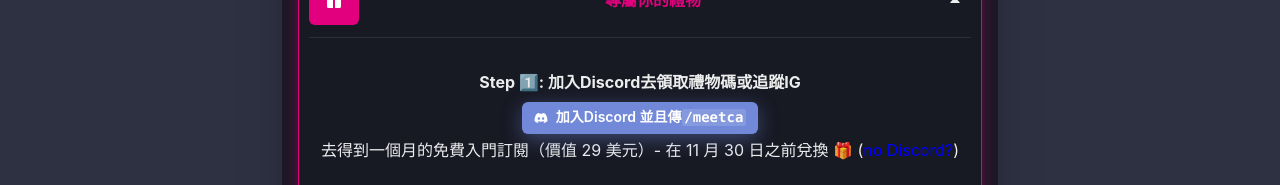
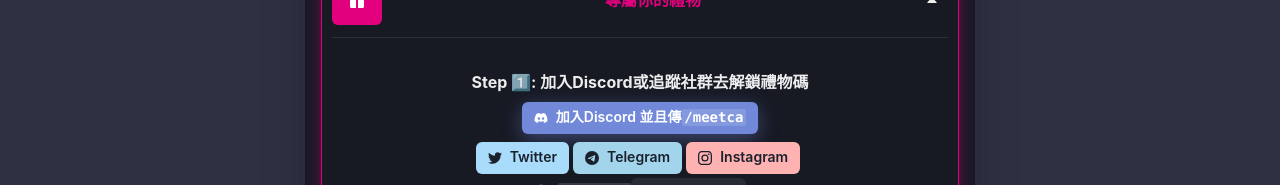
Before and after one commit to Crypto-Arsenal/links, a Next.js app: page / in a window 1280 px wide. Shown: the part 615-800 px from the top of the page. Built offline with nearby package versions, Linux system fonts and the light colour scheme; no server answers.

Commit message:
feat: meet ca

```diff
--- a/internationalization/locales/zh/zh_TW.ts
+++ b/internationalization/locales/zh/zh_TW.ts
@@ -15,7 +15,7 @@ export const zh_TW = {
   },
   meetTaipei: {
     'Meet Taipei 2022': '2022 Meet Taipei 創新創業嘉年華',
-    'Join Discord and Receive Gift Code': '加入Discord去領取禮物碼或追蹤IG',
+    'Join Discord and Receive Gift Code': '加入Discord或追蹤社群去解鎖禮物碼',
     'Sign Up and Unlock Starter Plan': '註冊並解鎖Starter訂閱',
     'Your Sign Up Link': '你的專屬註冊連結',
     'Register and redeem the Gift Code': '註冊並兌換禮品碼去解鎖訂閱',
@@ -32,6 +32,6 @@ export const zh_TW = {
     'Join Discord': '加入Discord',
     'and Text': '並且傳 ',
     'to receive steps & gift code':
-      '去得到一個月的免費入門訂閱（價值 29 美元）- 在 11 月 30 日之前兌換',
+      '追蹤去得到一個月的免費入門訂閱（價值 29 美元）- 在 11 月 30 日之前兌換',
   },
 };
--- a/src/components/Profile.tsx
+++ b/src/components/Profile.tsx
@@ -27,7 +27,9 @@ import {
     Collapse,
     List,
     ListIcon,
-    ListItem
+    ListItem,
+    useClipboard,
+    HStack
 } from '@chakra-ui/react';
 import { TbMathFunction, TbNumber1, TbNumber2 } from 'react-icons/tb'
 import { FcGlobe, FcGoogle } from 'react-icons/fc';
@@ -59,7 +61,10 @@ const pulseRing = keyframes`
 
 const ExpandableMeetTaipieButton = () => {
     const { isOpen, onToggle } = useDisclosure({ isOpen: true })
+    const [isClicked, { on }] = useBoolean()
+
     const { t } = useTranslation()
+    const { onCopy, value, setValue, hasCopied } = useClipboard("meettaipei2022");
 
     return (
         <Box
@@ -116,6 +121,7 @@ const ExpandableMeetTaipieButton = () => {
                                         target={"_blank"}
                                         mt={2}
                                         mb={1}
+                                        onClick={on}
                                         // w={'full'}
                                         bg={'rgb(114,137,218)'}
                                         color={'white'}
@@ -131,7 +137,61 @@ const ExpandableMeetTaipieButton = () => {
                                     >
                                         {t("meetTaipei.Join Discord")} {t("meetTaipei.and Text")} <Code fontWeight={'semibold'} color="white">/meetca </Code>
                                     </Button>
-                                    <Text fontWeight={'normal'} fontSize={'md'}>  {t("meetTaipei.to receive steps & gift code")} 🎁  (<Link href="/meet" color={'blue'}>{"no Discord?"}</Link>) </Text>
+
+                                    {/* <Text fontWeight={'normal'} fontSize={'md'}>  {t("meetTaipei.to receive steps & gift code")}  </Text> */}
+                                    <Box my={1}>
+                                        <Button
+                                            mr={1}
+                                            rounded={'md'}
+                                            onClick={on}
+                                            as="a"
+                                            href="https://twitter.com/_cryptoarsenal_"
+                                            target="_blank"
+                                            colorScheme={'twitter'}
+                                            // variant={'outline'}
+                                            leftIcon={<FaTwitter />} size={'sm'}>
+                                            <Center>
+                                                <Text>Twitter</Text>
+                                            </Center>
+                                        </Button>
+                                        <Button
+                                            mr={1}
+                                            rounded={'md'}
+                                            onClick={on}
+                                            as="a"
+                                            href="https://t.me/TG_Crypto_Arsenal"
+                                            target="_blank"
+                                            colorScheme={'telegram'}
+                                            // variant={'outline'}
+                                            leftIcon={<BsTelegram />}
+                                            // bg={useColorModeValue('gray.50', 'gray.800')}
+                                            size={'sm'}>
+                                            <Center>
+                                                <Text>Telegram</Text>
+                                            </Center>
+                                        </Button>
+                                        <Button
+                                            mr={1}
+                                            rounded={'md'}
+                                            onClick={on}
+                                            as="a"
+                                            href="https://www.instagram.com/crypto_arsenal/?hl=en"
+                                            target="_blank"
+                                            colorScheme={'red'}
+                                            // variant={'outline'}
+                                            leftIcon={<BsInstagram />}
+                                            // bg={useColorModeValue('gray.50', 'gray.800')}
+                                            size={'sm'}>
+                                            <Center>
+                                                <Text>Instagram</Text>
+                                            </Center>
+                                        </Button>
+                                    </Box>
+                                    <Box>
+                                        {isClicked ? "🎁" : "🔐"}  <Code>{isClicked ? 'meettaipei2022' : '********'} </Code>
+                                        <Button size="sm" onClick={onCopy} disabled={!isClicked}>{hasCopied ? "Copied!" : (isClicked ? "Copy" : "追蹤去解鎖 👆")}</Button>
+                                    </Box>
+                                    <Text fontWeight={'normal'} fontSize={'md'}>  {t("meetTaipei.to receive steps & gift code")}  </Text>
 
                                 </ListItem>
                                 <ListItem>
@@ -473,7 +533,7 @@ export default function SocialProfileSimple() {
                     </Button>
                     <Button
                         as="a"
-                        href="https://discord.gg/7CceNxrPbw"
+                        href="https://discord.gg/DfVSwYprvK"
                         target="_blank"
                         variant={'outline'} leftIcon={<FaDiscord />} bg={useColorModeValue('gray.50', 'gray.800')} size={'sm'}>
                         <Center>
```
Also changed, not shown: pages/meet.tsx (+5 -2 lines).
